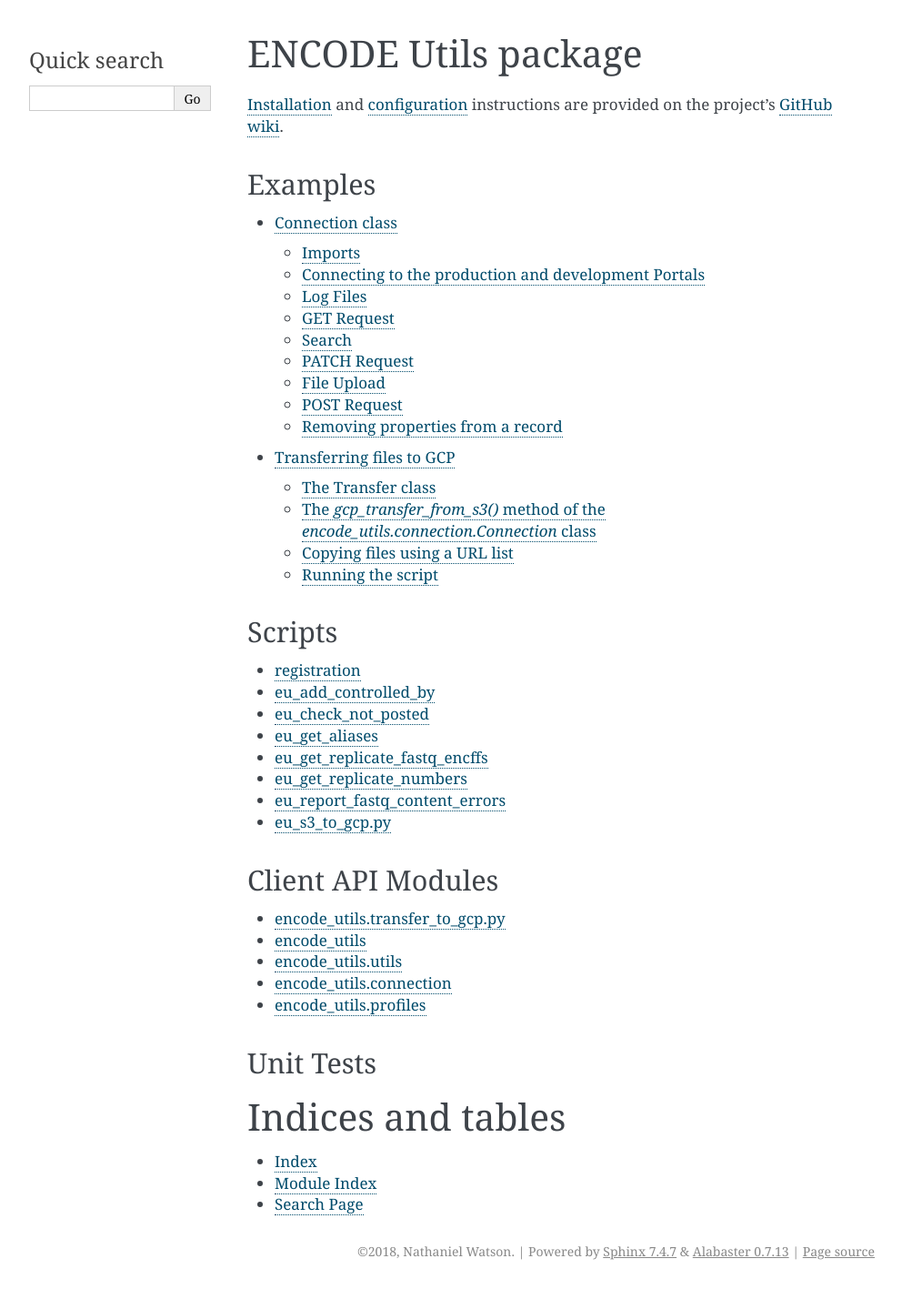
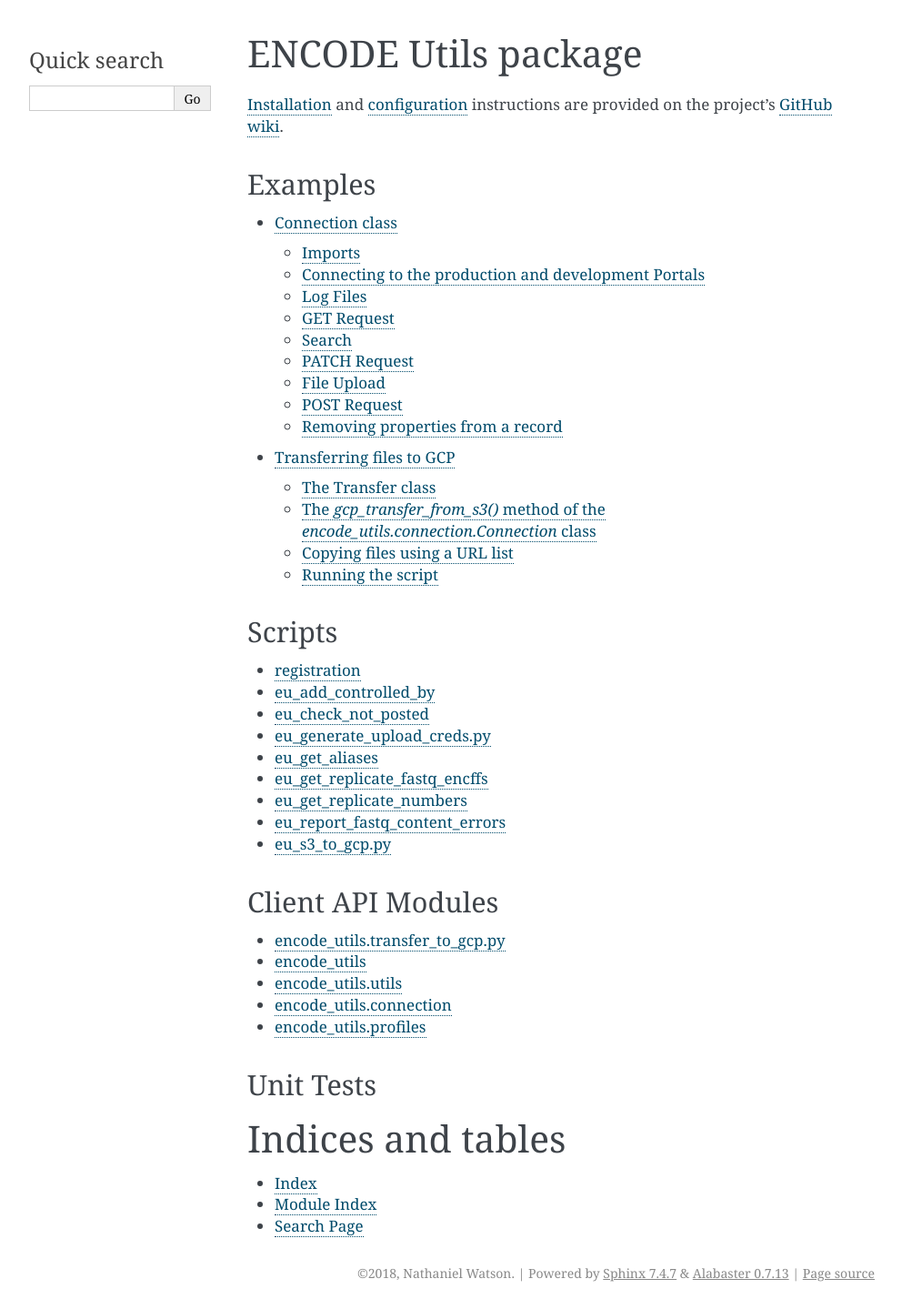
Before and after one commit to StanfordBioinformatics/encode_utils, a Sphinx documentation site: the page built from docs/index.rst, in a window 1280 px wide. Shown: the whole page at 91% size, without its empty margins (148-1140 px from the left). Built offline with Sphinx 7.4.7, drawn with Linux system fonts in a browser that asks for light colours; pages that are not in the unit, such as notebooks, are missing from menus; before the commit the page ends 1415 px from its top, so only the background shows below that.

Commit message:
Updated index.rst

```diff
--- a/docs/index.rst
+++ b/docs/index.rst
@@ -35,6 +35,7 @@ Scripts
     registration <scripts/eu_register>
     scripts/eu_add_controlled_by.rst
     scripts/eu_check_not_posted.rst
+    scripts/eu_generate_upload_creds.rst
     scripts/eu_get_aliases.rst
     scripts/eu_get_replicate_fastq_encffs.rst
     scripts/eu_get_replicate_numbers.rst
```
